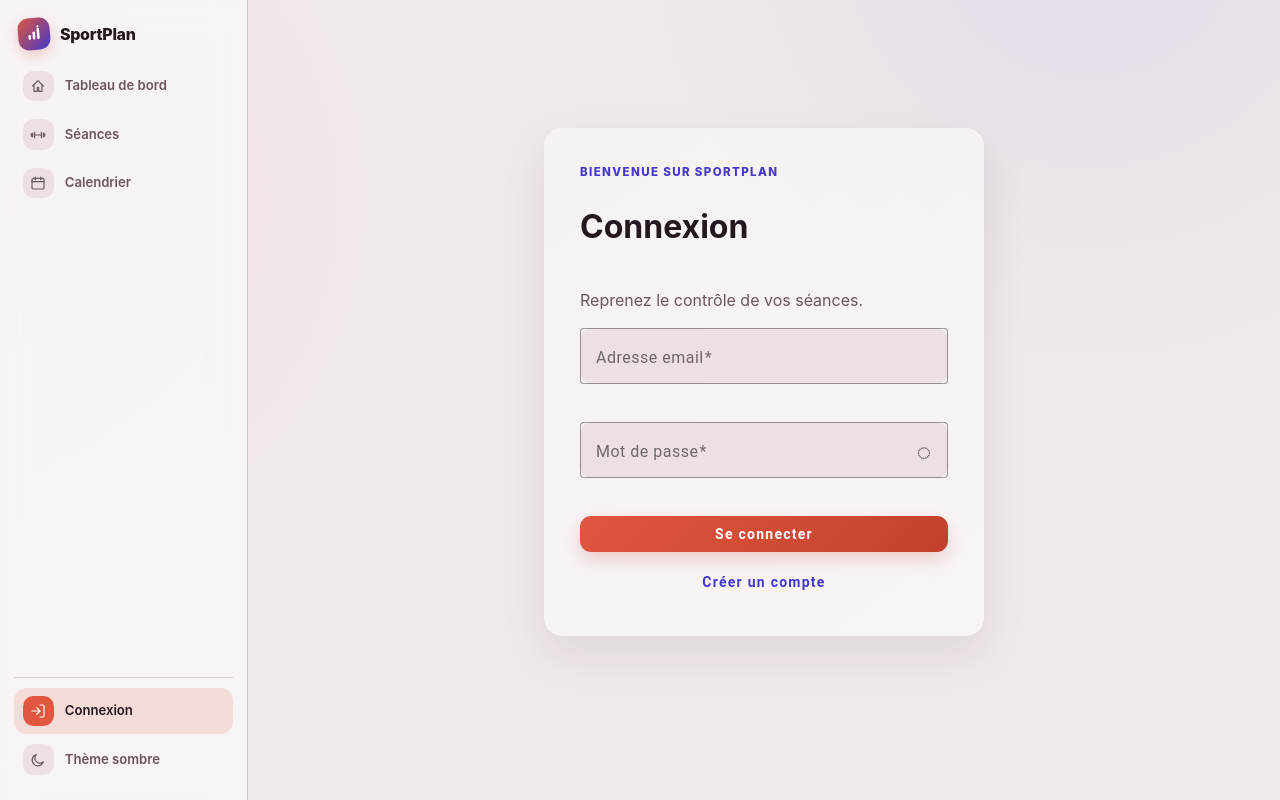
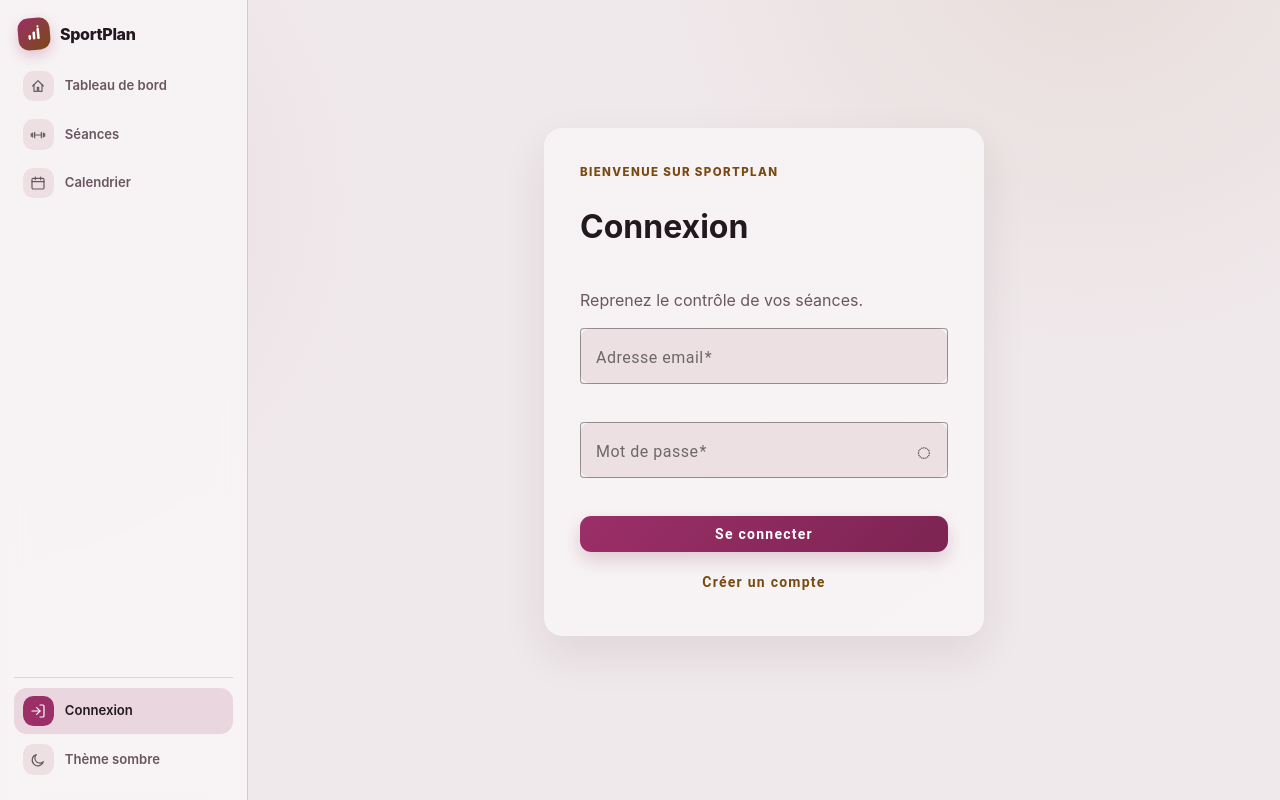
Before and after one commit to loicvdb98-sys/projet-fin-de-session-, an Angular app in the folder frontend/: page /login in a window 1280 px wide. Built offline with nearby package versions, Linux system fonts and the light colour scheme.

Commit message:
Revert "feat(frontend): nouvelle palette Corail / Indigo pour toute l'app"
This reverts commit fd3239564324be3dece300f9204a62639542828c.

```diff
--- a/frontend/src/styles.css
+++ b/frontend/src/styles.css
@@ -1,17 +1,17 @@
 @import '@angular/material/prebuilt-themes/indigo-pink.css';
 
 :root {
-  /* Rouge legerement decale du corail (hue different) pour que les etats d'erreur
-     restent clairement distincts des actions principales. */
-  --color-danger-50: #fef2f2; --color-danger-500: #dc2626; --color-danger-600: #b91c1c;
-  --color-coral-300: #fca589; --color-coral-400: #f4795d; --color-coral-500: #e0563f; --color-coral-600: #c2412c;
-  --color-indigo-300: #a5b4fc; --color-indigo-500: #6366f1; --color-indigo-700: #4338ca; --color-indigo-800: #3730a3;
+  --color-danger-50: #fdf0ef; --color-danger-500: #d9432e; --color-danger-600: #b23423;
+  --color-violet-50: #f4f1ff; --color-violet-100: #e2d9ff; --color-violet-300: #b7a1ff; --color-violet-400: #9b7dff; --color-violet-500: #7c5cff; --color-violet-600: #6344d6;
+  --color-deep-teal-50: #e5fbfa; --color-deep-teal-300: #66e6dd; --color-deep-teal-400: #33ded2; --color-deep-teal-600: #00aa9f; --color-deep-teal-700: #008077;
+  --color-plum-500: #9c2f68; --color-plum-600: #7c2452;
+  --color-gold-500: #7a4a12; --color-gold-700: #5c3a0e;
   --color-success-500: #16a34a; --color-warning-500: #f59e0b; --color-info-500: #0ea5e9;
-  --bg-body: #f0e9eb; --bg-surface: #f8f4f5; --bg-surface-alt: #ece0e3; --text-primary: #241820; --text-secondary: #6a5660; --border-default: #d9c7cd; --accent-primary: var(--color-coral-500); --accent-primary-hover: var(--color-coral-600); --accent-secondary: var(--color-indigo-700); --accent-secondary-deep: var(--color-indigo-800); --accent-rgb: 224 86 63; --accent-hover-rgb: 194 65 44; --accent-secondary-rgb: 67 56 202; --surface-glow: rgb(248 244 245 / 78%); --shadow-soft: 0 18px 45px rgb(36 24 32 / 9%);
+  --bg-body: #f0e9eb; --bg-surface: #f8f4f5; --bg-surface-alt: #ece0e3; --text-primary: #241820; --text-secondary: #6a5660; --border-default: #d9c7cd; --accent-primary: var(--color-plum-500); --accent-primary-hover: var(--color-plum-600); --accent-secondary: var(--color-gold-500); --accent-secondary-deep: var(--color-gold-700); --accent-rgb: 156 47 104; --accent-hover-rgb: 124 36 82; --accent-secondary-rgb: 122 74 18; --surface-glow: rgb(248 244 245 / 78%); --shadow-soft: 0 18px 45px rgb(36 24 32 / 9%);
 }
 
 html[data-theme='dark'] {
-  --bg-body: #101217; --bg-surface: #1b1e26; --bg-surface-alt: #252a34; --text-primary: #f7f8f9; --text-secondary: #c5ccd7; --border-default: #4a5362; --accent-primary: var(--color-coral-400); --accent-primary-hover: var(--color-coral-300); --accent-secondary: var(--color-indigo-300); --accent-secondary-deep: var(--color-indigo-500); --accent-rgb: 244 121 93; --accent-hover-rgb: 252 165 137; --accent-secondary-rgb: 165 180 252; --surface-glow: rgb(37 42 52 / 82%); --shadow-soft: 0 20px 50px rgb(0 0 0 / 32%);
+  --bg-body: #101217; --bg-surface: #1b1e26; --bg-surface-alt: #252a34; --text-primary: #f7f8f9; --text-secondary: #c5ccd7; --border-default: #4a5362; --accent-primary: var(--color-violet-400); --accent-primary-hover: var(--color-violet-300); --accent-secondary: var(--color-deep-teal-300); --accent-secondary-deep: var(--color-deep-teal-700); --accent-rgb: 155 125 255; --accent-hover-rgb: 183 161 255; --accent-secondary-rgb: 102 230 221; --surface-glow: rgb(37 42 52 / 82%); --shadow-soft: 0 20px 50px rgb(0 0 0 / 32%);
 }
 
 * { box-sizing: border-box; }
```
